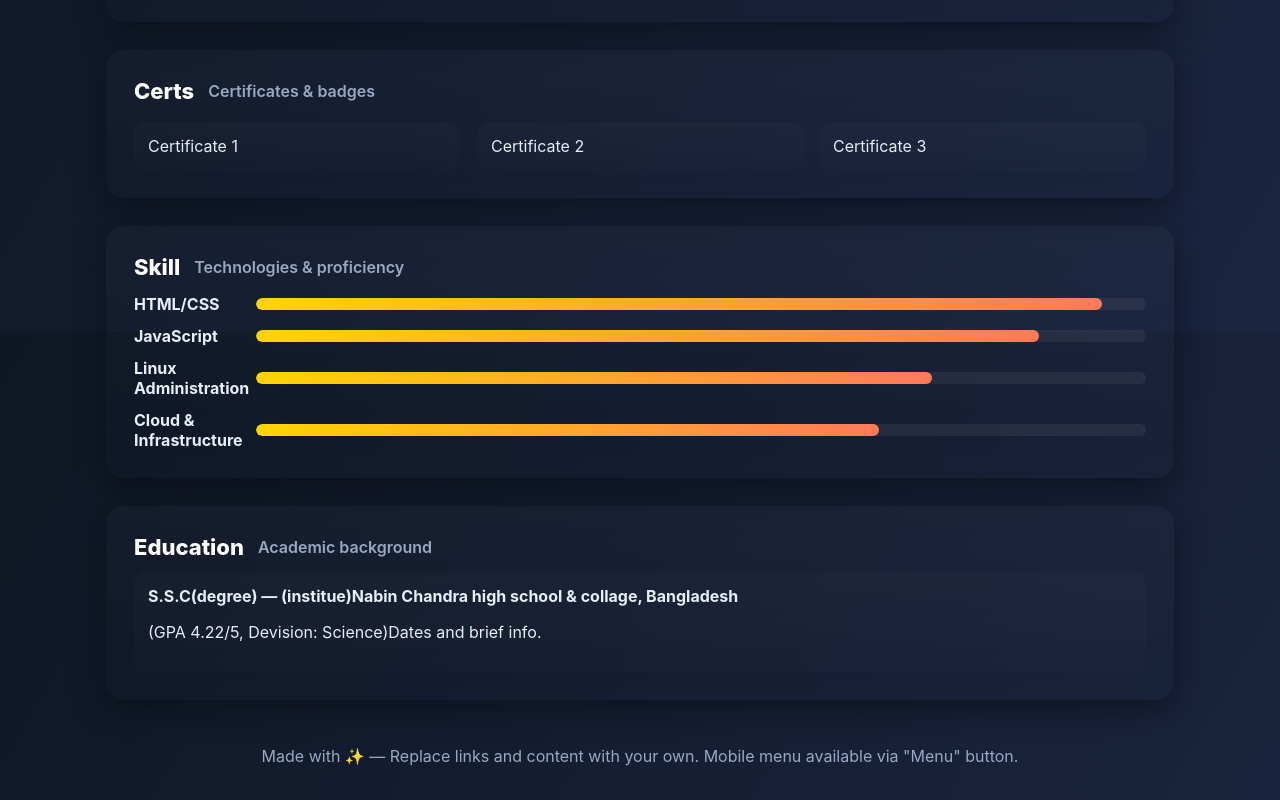
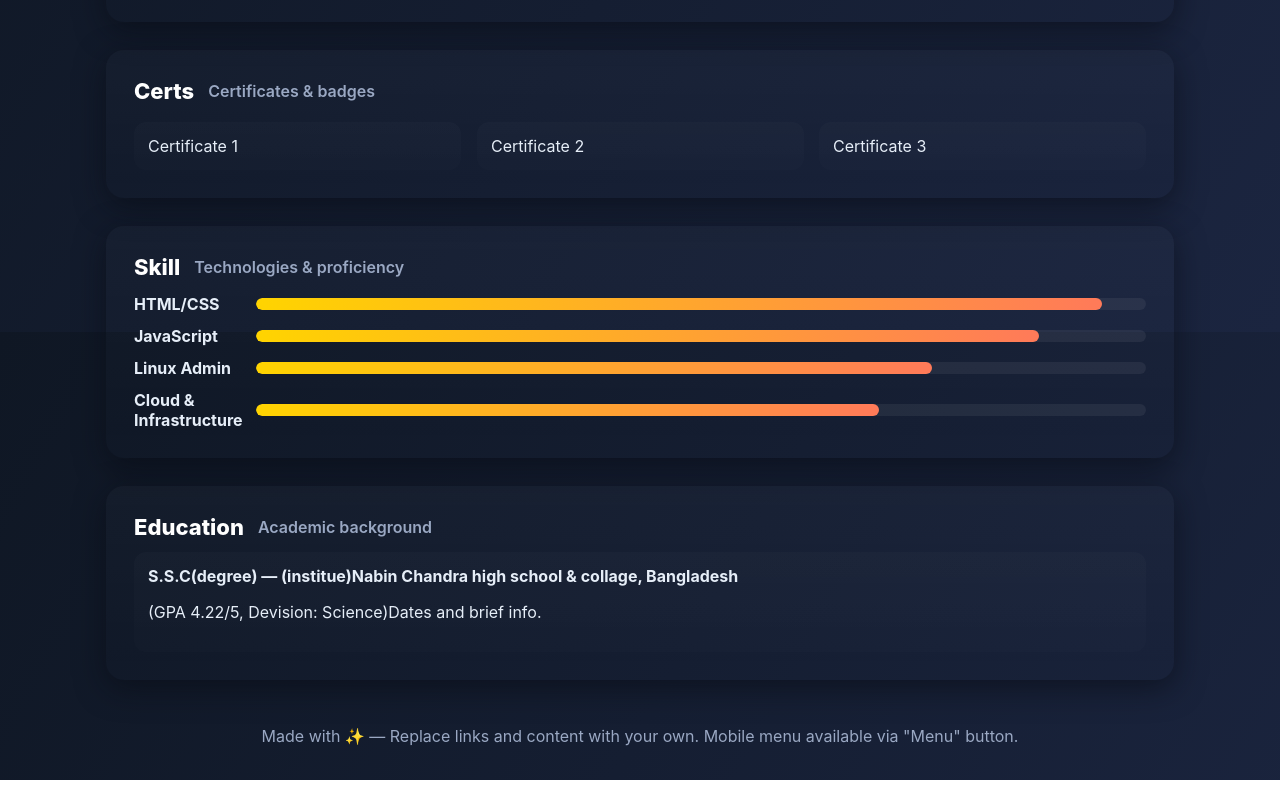
Before and after one commit to tanvirshahriar1o1-lab/Tanvir-s-portfolio, a plain HTML site: page index.html in a window 1280 px wide. Shown: the part 1268-2068 px from the top of the page. Drawn offline with Linux system fonts and the light colour scheme.

Commit message:
Update index.html

```diff
--- a/index.html
+++ b/index.html
@@ -200,7 +200,7 @@ footer{color:var(--muted);text-align:center;padding:18px}
   <div style="margin-top:14px;display:flex;flex-direction:column;gap:12px">
     <div class="skill"><div style="width:110px;font-weight:700">HTML/CSS</div><div class="bar"><i data-pct="95"></i></div></div>
     <div class="skill"><div style="width:110px;font-weight:700">JavaScript</div><div class="bar"><i data-pct="88"></i></div></div>
-    <div class="skill"><div style="width:110px;font-weight:700">Linux Administration</div><div class="bar"><i data-pct="76"></i></div></div>
+    <div class="skill"><div style="width:110px;font-weight:700">Linux Admin</div><div class="bar"><i data-pct="76"></i></div></div>
     <div class="skill"><div style="width:110px;font-weight:700">Cloud & Infrastructure</div><div class="bar"><i data-pct="70"></i></div></div>
   </div>
 </section>
```
